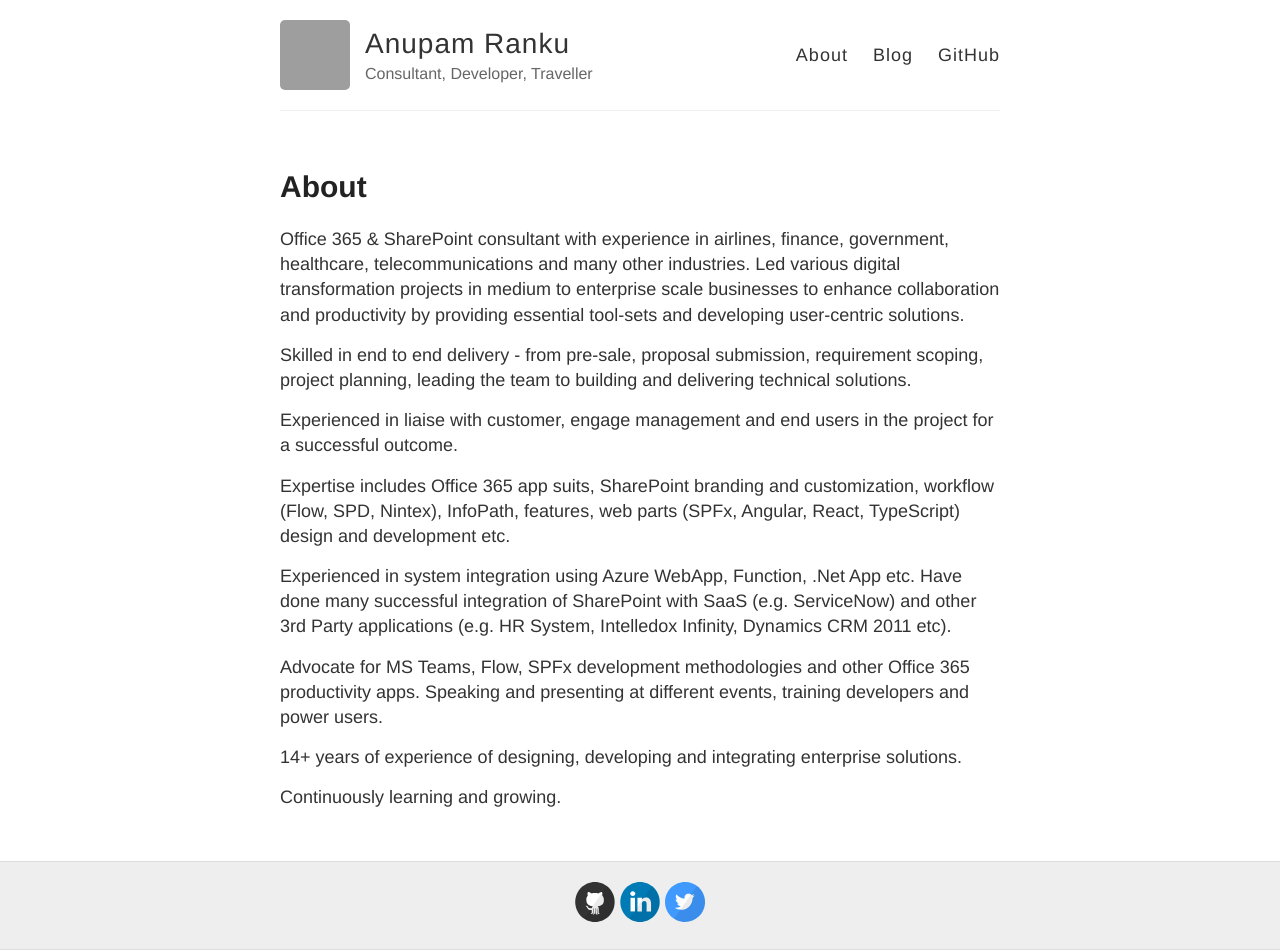
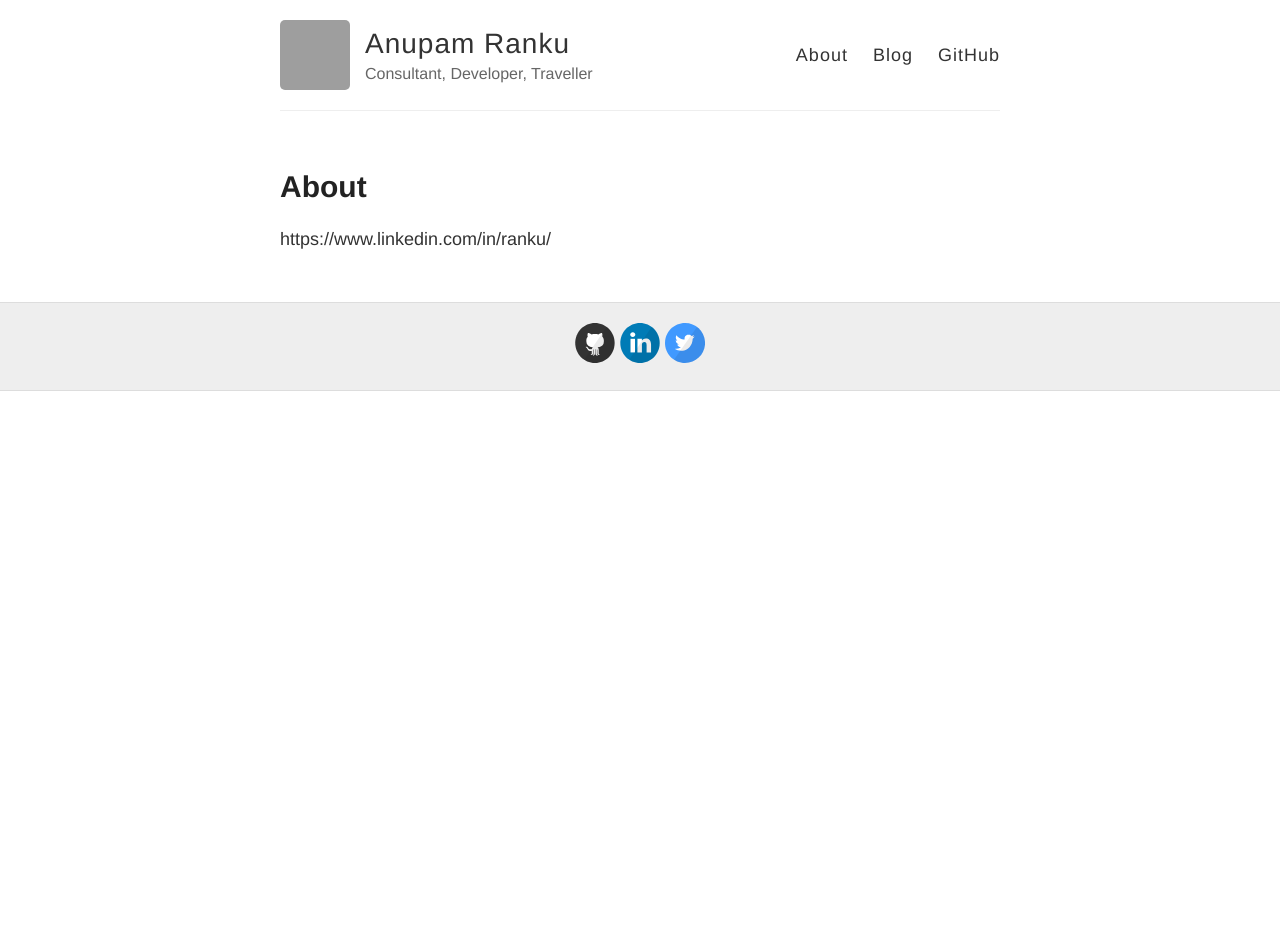
Before and after one commit to AnupamRanku/anupamranku.github.io, a Jekyll site: the page built from about.md, in a window 1280 px wide. Built offline with Jekyll 4.4.1, drawn with Linux system fonts in a browser that asks for light colours; Markdown is read by kramdown in place of the engine named in the settings; after the commit the page ends 900 px from its top, so only the background shows below that; grey boxes are pictures that could not be loaded.

Commit message:
Update about.md

```diff
--- a/about.md
+++ b/about.md
@@ -4,18 +4,4 @@ title: About
 permalink: /about/
 ---
 
-Office 365 & SharePoint consultant with experience in airlines, finance, government, healthcare, telecommunications and many other industries. Led various digital transformation projects in medium to enterprise scale businesses to enhance collaboration and productivity by providing essential tool-sets and developing user-centric solutions.
-
-Skilled in end to end delivery - from pre-sale, proposal submission, requirement scoping, project planning, leading the team to building and delivering technical solutions.
-
-Experienced in liaise with customer, engage management and end users in the project for a successful outcome.
-
-Expertise includes Office 365 app suits, SharePoint branding and customization, workflow (Flow, SPD, Nintex), InfoPath, features, web parts (SPFx, Angular, React, TypeScript) design and development etc.
-
-Experienced in system integration using Azure WebApp, Function, .Net App etc. Have done many successful integration of SharePoint with SaaS (e.g. ServiceNow) and other 3rd Party applications (e.g. HR System, Intelledox Infinity, Dynamics CRM 2011 etc).
-
-Advocate for MS Teams, Flow, SPFx development methodologies and other Office 365 productivity apps. Speaking and presenting at different events, training developers and power users.
-
-14+ years of experience of designing, developing and integrating enterprise solutions.
-
-Continuously learning and growing.
+https://www.linkedin.com/in/ranku/
```
